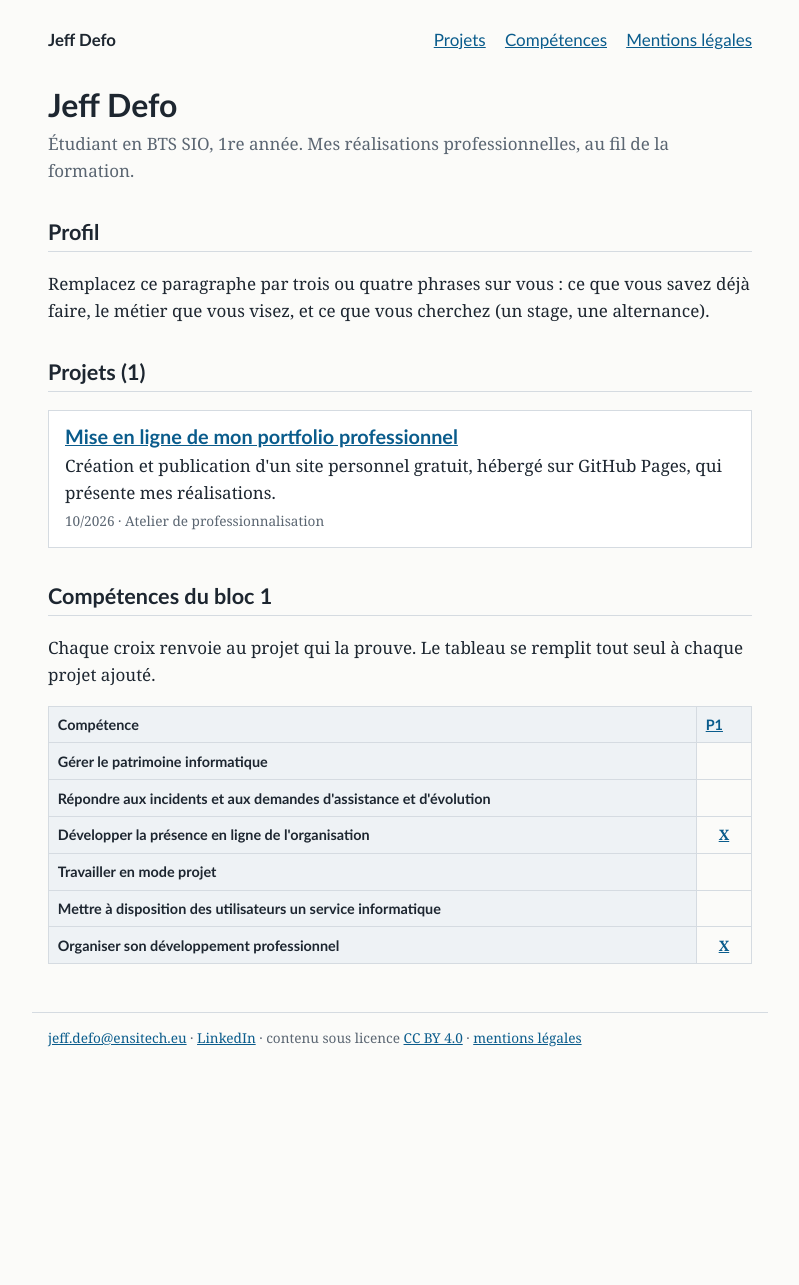
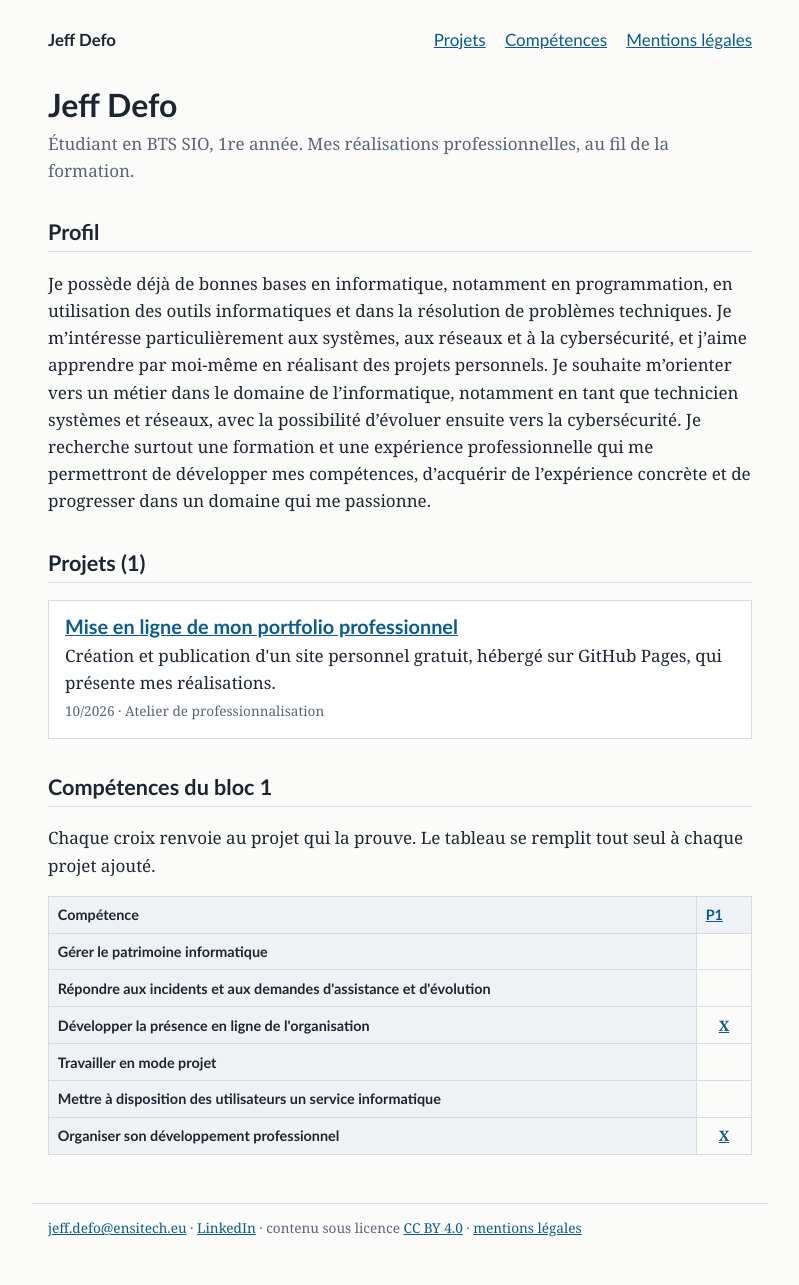
Before and after one commit to kilstarv/portfolio, a Jekyll site: the page built from index.html, in a window 1280 px wide. Shown: the whole page, without its empty margins (240-1039 px from the left). Built offline with Jekyll 4.4.1, drawn with Linux system fonts in a browser that asks for light colours; before the commit the page ends 1094 px from its top, so only the background shows below that.

Commit message:
Revise personal paragraph in index.html
Updated personal description with details about skills and career aspirations.

```diff
--- a/index.html
+++ b/index.html
@@ -5,7 +5,8 @@ layout: default
 <p class="sous-titre">{{ site.description }}</p>
 
 <h2>Profil</h2>
-<p>Remplacez ce paragraphe par trois ou quatre phrases sur vous : ce que vous savez déjà faire, le métier que vous visez, et ce que vous cherchez (un stage, une alternance).</p>
+<p>Je possède déjà de bonnes bases en informatique, notamment en programmation, en utilisation des outils informatiques et dans la résolution de problèmes techniques. Je m’intéresse particulièrement aux systèmes, aux réseaux et à la cybersécurité, et j’aime apprendre par moi-même en réalisant des projets personnels. Je souhaite m’orienter vers un métier dans le domaine de l’informatique, notamment en tant que technicien systèmes et réseaux, avec la possibilité d’évoluer ensuite vers la cybersécurité. Je recherche surtout une formation et une expérience professionnelle qui me permettront de développer mes compétences, d’acquérir de l’expérience concrète et de progresser dans un domaine qui me passionne.
+</p>
 
 {% assign projets = site.projets | sort: "date" | reverse %}
 
```
